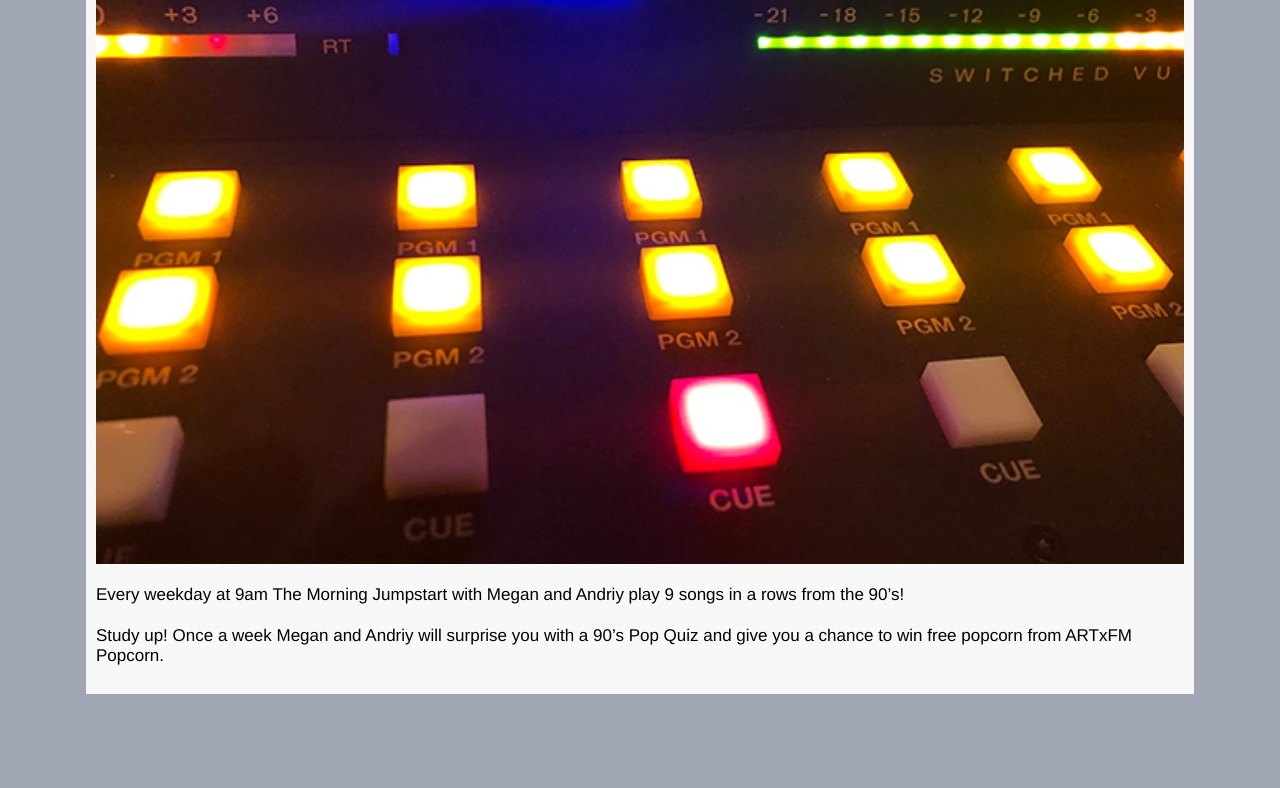
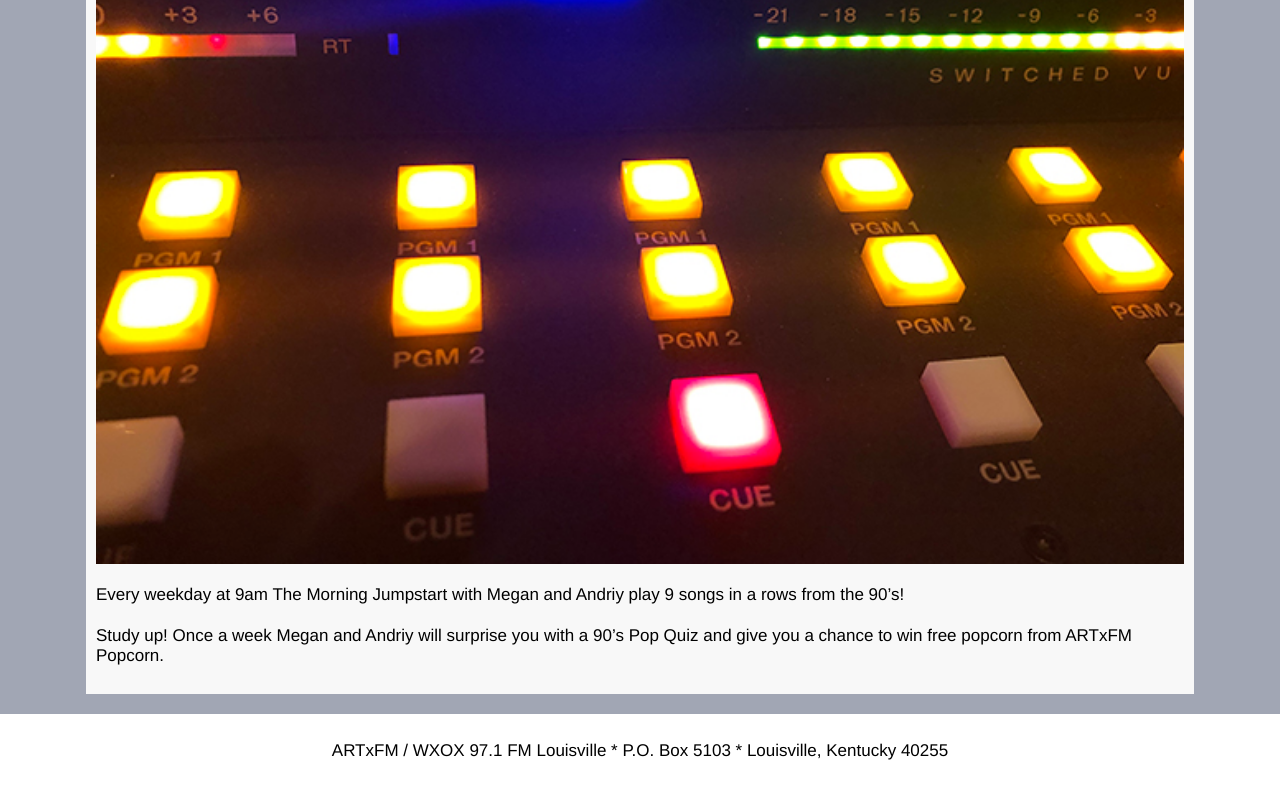
Before and after one commit to Mrosalese/WXOX97.1, a plain HTML site: page wxox97.1/index.html in a window 1280 px wide. Shown: the part 1084-1872 px from the top of the page. Before the commit the page ends 1778 px from the top, so only its background shows below. Drawn offline with Linux system fonts and the light colour scheme.

Commit message:
Add files via upload

```diff
--- a/wxox97.1/index.html
+++ b/wxox97.1/index.html
@@ -41,6 +41,11 @@
 Study up! Once a week Megan and Andriy will surprise you with a 90’s Pop Quiz and give you a chance to win free popcorn from ARTxFM Popcorn.</p>
 </main>
 
+<footer class="clearfix">
+
+		<p>	ARTxFM / WXOX 97.1 FM Louisville  *  P.O. Box 5103  *  Louisville, Kentucky 40255 </p>
+
+</footer>
 
   </body>
 </html>
--- a/wxox97.1/styles.css
+++ b/wxox97.1/styles.css
@@ -66,6 +66,13 @@ nav a:hover{
   text-decoration: underline;
 }
 
+footer{
+  margin-top: 20px;
+  padding:10px;
+  background: #999;
+  text-align: center;
+  background-color: white;
+}
 
 .wrapper{
   width: 90%;
```
